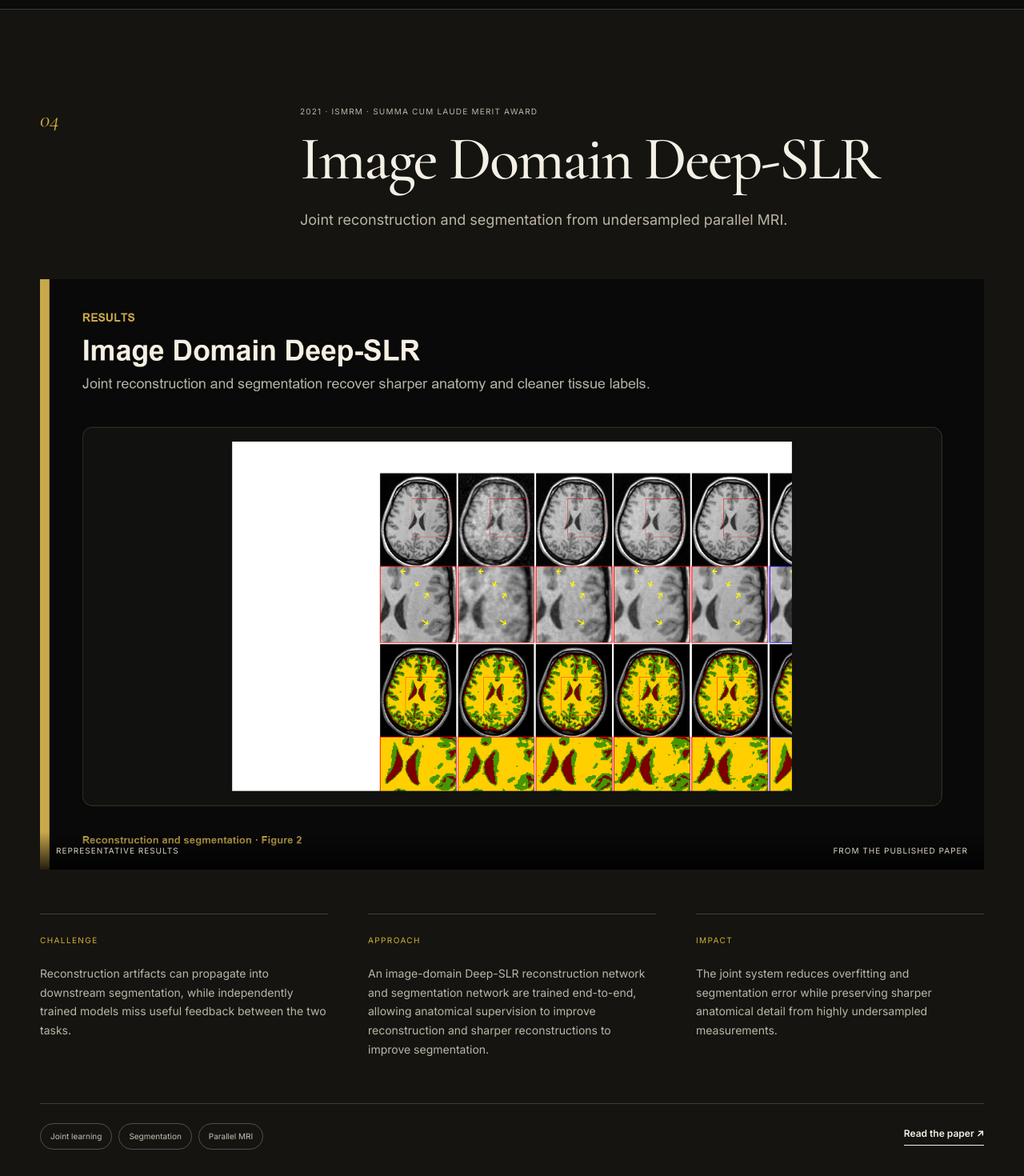
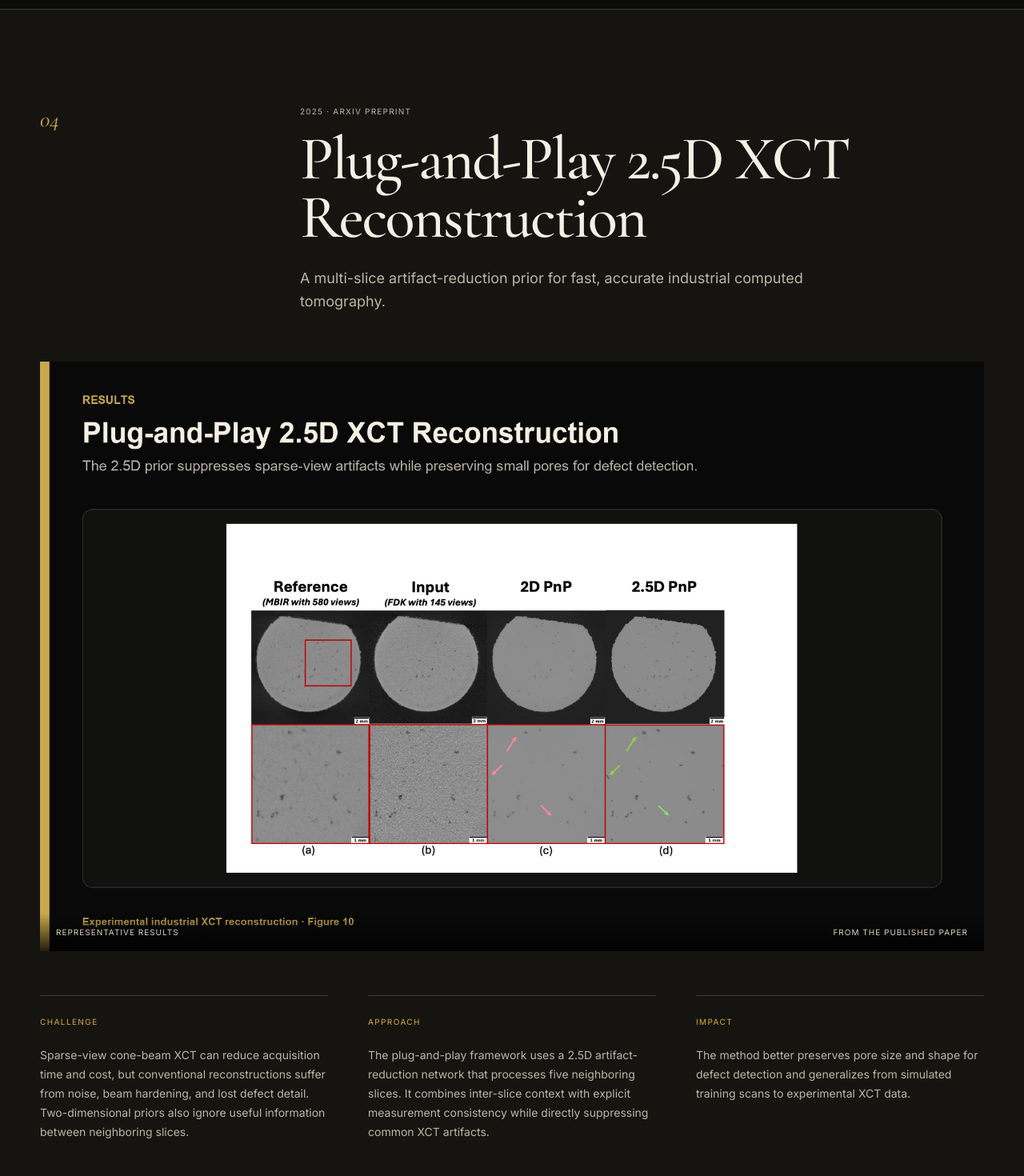
Before and after one commit to anikpram/anikpram.github.io, a Next.js app: page /projects in a window 1280 px wide. Shown: the part 5460-6930 px from the top of the page at 80% size. Built offline with nearby package versions, Linux system fonts and the light colour scheme.

Commit message:
Add Plug-and-Play 2.5D project

```diff
--- a/app/projects/page.tsx
+++ b/app/projects/page.tsx
@@ -57,19 +57,19 @@ const projects = [
   },
   {
     index: "04",
-    year: "2021",
-    journal: "ISMRM · Summa Cum Laude Merit Award",
-    title: "Image Domain Deep-SLR",
-    short: "Joint reconstruction and segmentation from undersampled parallel MRI.",
+    year: "2025",
+    journal: "arXiv preprint",
+    title: "Plug-and-Play 2.5D XCT Reconstruction",
+    short: "A multi-slice artifact-reduction prior for fast, accurate industrial computed tomography.",
     challenge:
-      "Reconstruction artifacts can propagate into downstream segmentation, while independently trained models miss useful feedback between the two tasks.",
+      "Sparse-view cone-beam XCT can reduce acquisition time and cost, but conventional reconstructions suffer from noise, beam hardening, and lost defect detail. Two-dimensional priors also ignore useful information between neighboring slices.",
     method:
-      "An image-domain Deep-SLR reconstruction network and segmentation network are trained end-to-end, allowing anatomical supervision to improve reconstruction and sharper reconstructions to improve segmentation.",
+      "The plug-and-play framework uses a 2.5D artifact-reduction network that processes five neighboring slices. It combines inter-slice context with explicit measurement consistency while directly suppressing common XCT artifacts.",
     impact:
-      "The joint system reduces overfitting and segmentation error while preserving sharper anatomical detail from highly undersampled measurements.",
-    tags: ["Joint learning", "Segmentation", "Parallel MRI"],
-    media: "image-domain-deep-slr",
-    paper: "https://archive.ismrm.org/2021/0393.html",
+      "The method better preserves pore size and shape for defect detection and generalizes from simulated training scans to experimental XCT data.",
+    tags: ["Industrial XCT", "Plug-and-play", "2.5D reconstruction"],
+    media: "plug-play-2-5d",
+    paper: "https://arxiv.org/abs/2506.14719",
   },
   {
     index: "05",
```
Also changed, not shown: public/projects/plug-play-2-5d.jpg (added).
